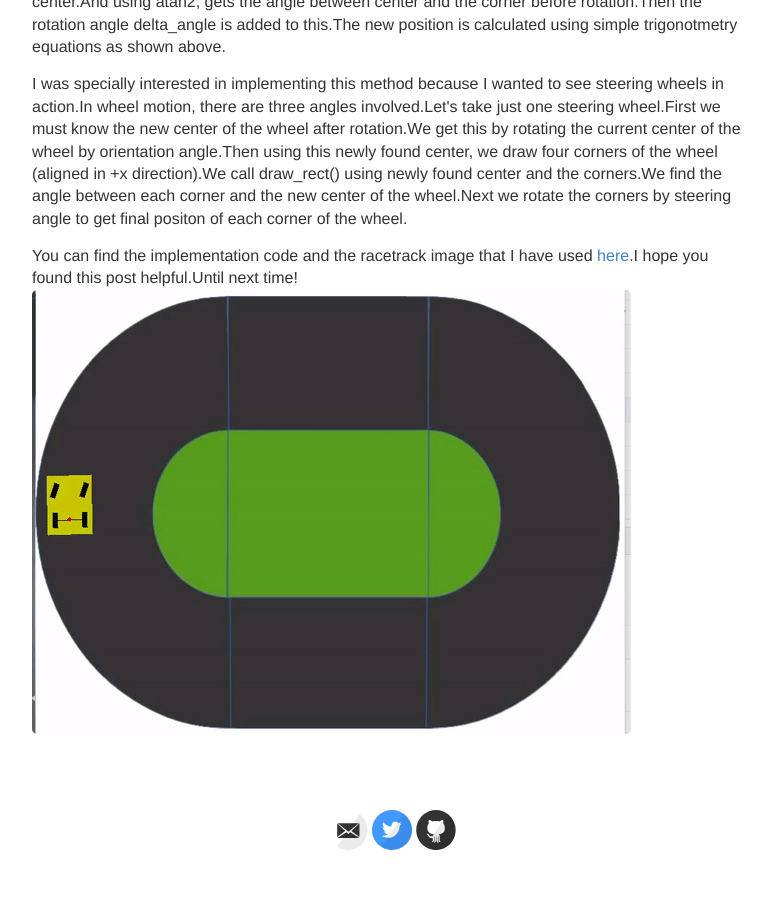
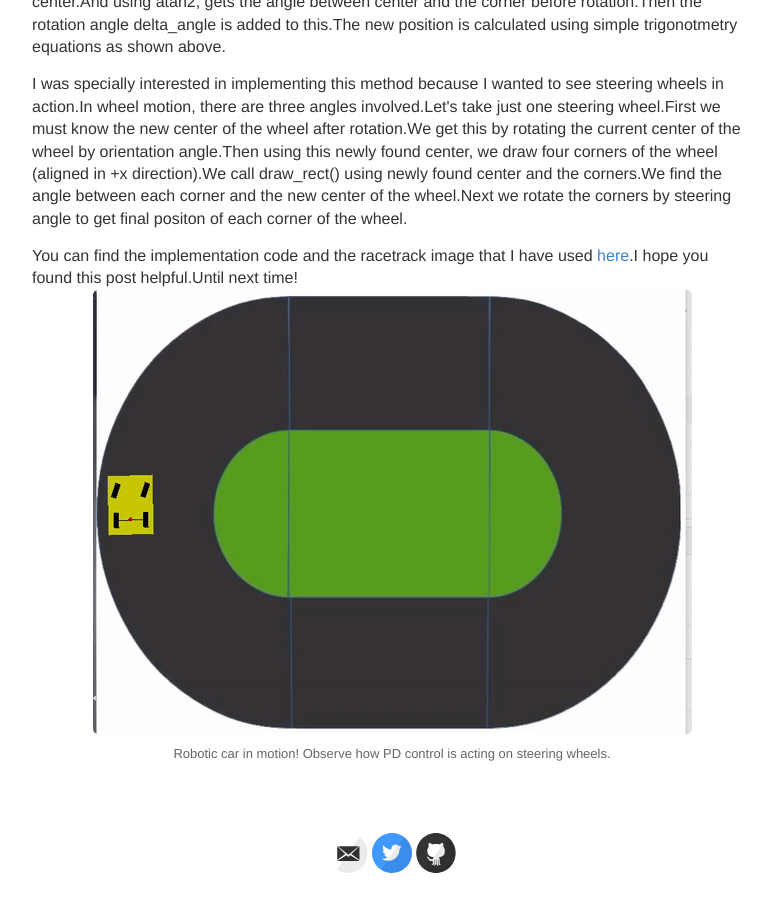
Before and after one commit to ioarun/ioarun.github.io, a Jekyll site: the page built from _posts/2017-04-03-build-2d-robotic-car.md, in a window 1280 px wide and 900 px high, scrolled down 4002 px. Shown: the whole window, without its empty margins (248-1019 px from the left). Built offline with Jekyll 4.4.1, drawn with Linux system fonts in a browser that asks for light colours; nearby versions of some CDN libraries; some web fonts are replaced; formulas are drawn with MathJax 3; before the commit the page ends 4879 px from its top, so only the background shows below that.

Commit message:
Update 2017-04-03-build-2d-robotic-car.md

```diff
--- a/_posts/2017-04-03-build-2d-robotic-car.md
+++ b/_posts/2017-04-03-build-2d-robotic-car.md
@@ -161,4 +161,4 @@ The car body is a 80px by 60px yellow trianlge with four 20px by 6px wheels.In t
 
 You can find the implementation code and the racetrack image that I have used <a href='https://github.com/ioarun/ai-for-robotics-udacity/blob/master/visual-implementation/racetrack-control.py'>here</a>.I hope you found this post helpful.Until next time!
 
-<img src="../images/2017/robotic-car/racetrack-control.gif" alt="Robotic Car">
+{% include image.html img="images/2017/robotic-car/racetrack-control.gif" title="Robotic Car" caption="Robotic car in motion! Observe how PD control is acting on steering wheels." %}
```
